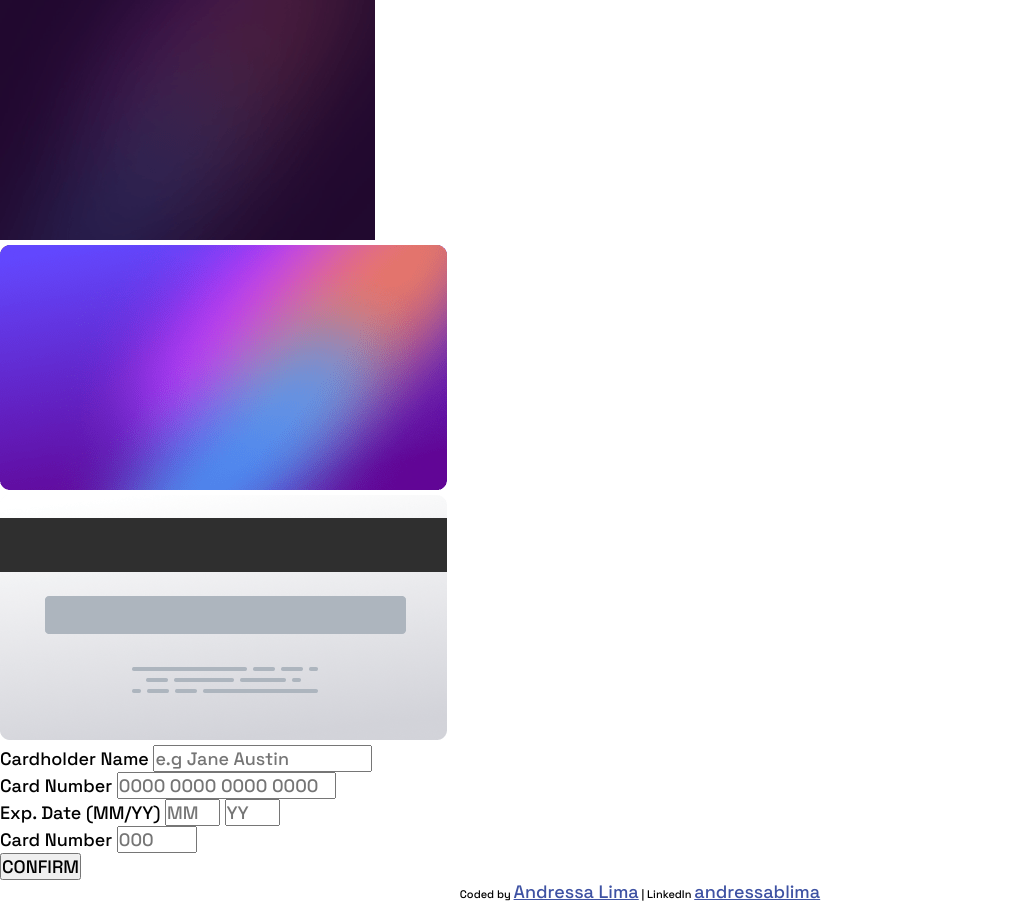
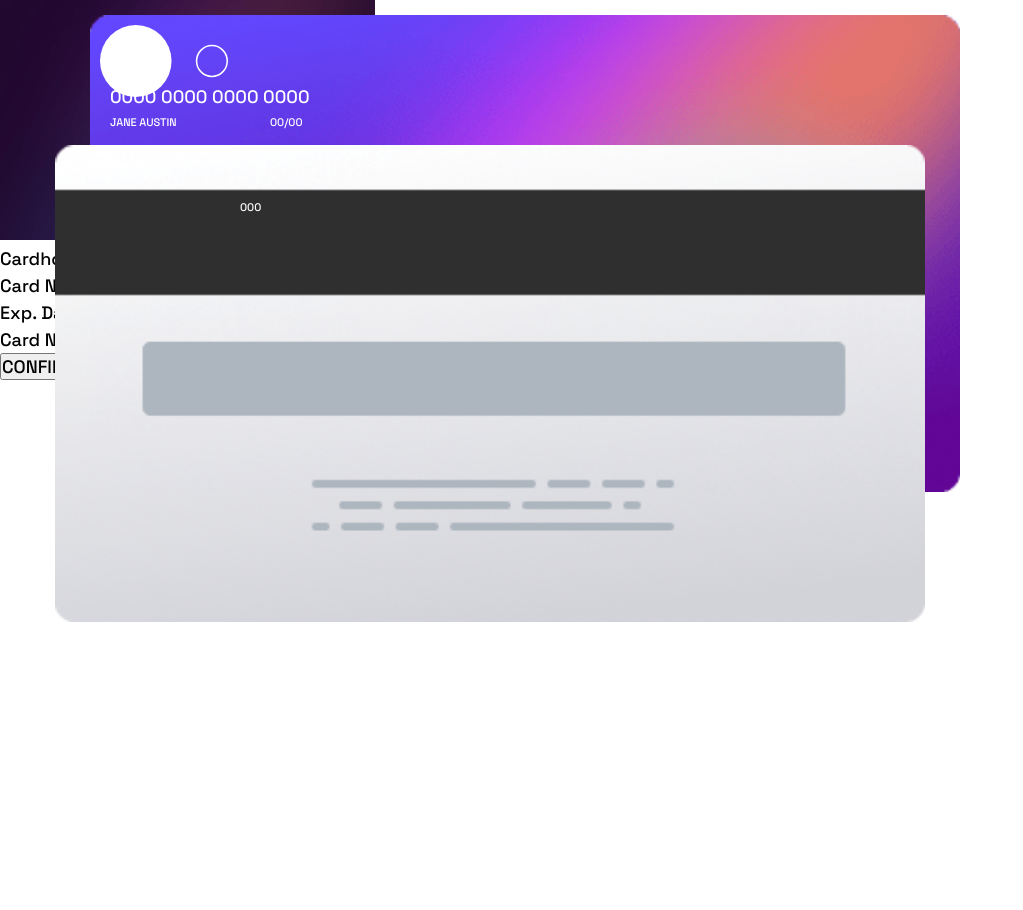
Before and after one commit to andressablima/card-validation, a plain HTML site: page index.html in a window 1280 px wide. Shown: the whole page, without its empty margins (0-1023 px from the left). After the commit the page ends 800 px from the top, so only its background shows below. Drawn offline with Linux system fonts and the light colour scheme.

Commit message:
estrutura da imagem do cartao com as informacoes

```diff
--- a/index.css
+++ b/index.css
@@ -5,8 +5,82 @@
     font-family: 'Space Grotesk', sans-serif;
     font-size: 18px;
 }
+
+.container{
+    width: 100%;
+    height: 100%;
+    display: flex;
+    flex-direction: column;
+}
 /* Main section */
+.bg-image img{
+   width: 100vw;
+   height: auto;
+}
+/* Image card - front */
+.card-container{
+    position: relative;
+}
+#card-front{
+    position: absolute;
+    width: 68%;
+    left: 90px;
+    top: -230px;
+}
+#card-logo{
+    position: absolute;
+    width: 10%;
+    left: 100px;
+    top: -220px;
+}
+#name-card{
+    color: hsl(0, 0%, 100%);
+    position: absolute;
+    font-size: 11px;
+    left: 110px;
+    top: -130px;
+    text-transform: uppercase;
+}
+#numb-card{
+    color: hsl(0, 0%, 100%);
+    position: absolute;
+    font-size: 18px;
+    left: 110px;
+    top: -160px;
+}
+#exp-card{
+    color: hsl(0, 0%, 100%);
+    position: absolute;
+    font-size: 11px;
+    left: 270px;
+    top: -130px;
+}
+/* Image card - back */
+.card-cont-back{
+    position: relative;
+}
+#card-back{
+    position: absolute;
+    width: 68%;
+    left: 55px ;
+    top: -100px;
+}
+#cvc-card{
+    color: hsl(0, 0%, 100%);
+    position: absolute;
+    font-size: 11px;
+    left: 240px;
+    top: -45px;
+}
+/* Background Header */
 
+.card-img{
+
+}
+.card-back{
+    width: 100vw;
+}
+/* Form */
 input[name="exp-month"]{
     width: 55px;
 }
--- a/index.html
+++ b/index.html
@@ -13,34 +13,38 @@
 
 </head>
 <body>
-  <header>
+  <main class="container">
+    <header>
+      <div>
+        <img class="bg-image" src="./images/bg-main-mobile.png">
+      </div>
+    </header>
+    <div class="card-container">
+        <img id="card-front" src="./images/bg-card-front.png">
+        <label id="name-card">Jane Austin</label>
+        <img id="card-logo" src="./images/card-logo.svg">
+        <label id="numb-card">0000 0000 0000 0000</label>
+        <label id="exp-card">00/00</label>
+    </div>
+    <div class="card-cont-back">
+      <img id="card-back" src="./images/bg-card-back.png">
+      <label id="cvc-card">000</label>
+    </div>
 
-  </header>
-  <main class="container">
-    <div class="bg-image">
-      <img src="./images/bg-main-mobile.png">
-    </div>
-    <div class="card-img">
-      <div class="card-comp">
-        <img class="card-front" src="./images/bg-card-front.png">
-        <img class="card-logo" src="./images/card-logo.svg">
-      </div>
-      <img class="card-back" src="./images/bg-card-back.png">
-    </div>
     <div class="form-content">
       <form action="" method="get">
         <label for="GET-name">Cardholder Name </label>
         <input id="GET-name" type="text" name="name" placeholder="e.g Jane Austin" required>
         <br>
         <label for="GET-numb">Card Number </label>
-        <input id="GET-numb" type="tel" name="number" maxlength="16" placeholder="0000 0000 0000 0000" required>
+        <input id="GET-numb" type="tel" name="number" maxlength="16" placeholder=" e.g. 1234 5678 9123 0000" required>
         <br>
         <label for="GET-exp">Exp. Date (MM/YY)</label>
         <input id="GET-exp" type="tel" name="exp-month" maxlength="2" placeholder="MM" required>
         <input id="GET-exp" type="tel" name="exp-year" maxlength="2" placeholder="YY" required>
         <br>
         <label for="GET-cvc">Card Number </label>
-        <input id="GET-cvc" type="tel" name="cvc" maxlength="3" placeholder="000" required>
+        <input id="GET-cvc" type="tel" name="cvc" maxlength="3" placeholder="e.g. 123" required>
         <div class="btn-conf">
           <button>CONFIRM</button>
         </div>
@@ -49,22 +53,6 @@
   </main>
 
 
-
-<!--
-  Cardholder Name
-  e.g. Jane Appleseed
-
-  Card Number
-  e.g. 1234 5678 9123 0000
-
-  Exp. Date (MM/YY)
-  MM
-  YY
-
-  CVC
-  e.g. 123
-
--->
 
   <!-- Completed state start -->
 <!--
```
